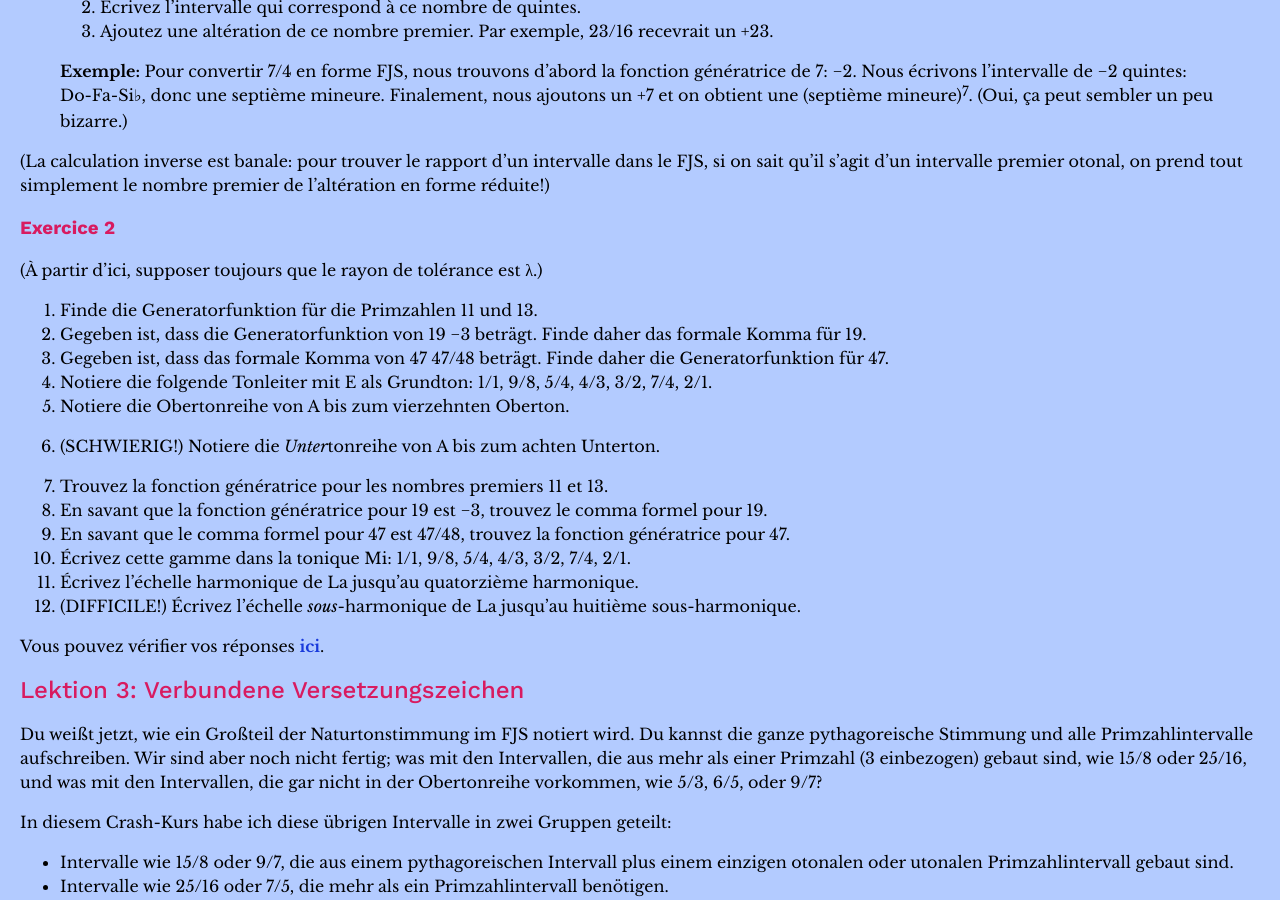
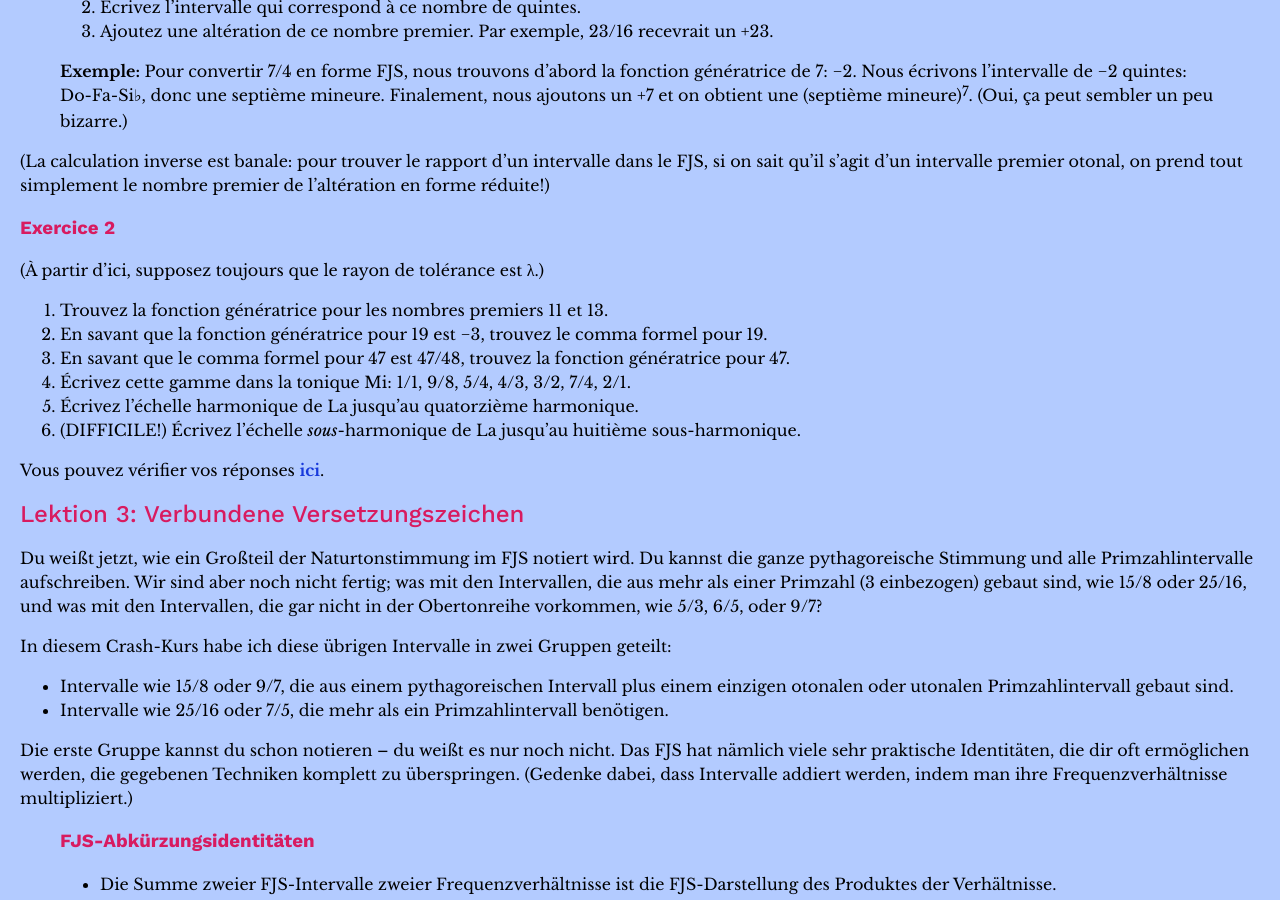
Before and after one commit to misotanni/misotanni.github.io, a Jekyll site: the page built from fjs/fr/crash.md, in a window 1280 px wide and 900 px high, scrolled down 7936 px. Built offline with Jekyll 4.4.1, drawn with Linux system fonts in a browser that asks for light colours; our own code applies the rules of GitHub Pages for plain Markdown files; formulas are drawn with MathJax 3.

Commit message:
removing german again

```diff
--- a/fjs/fr/crash.md
+++ b/fjs/fr/crash.md
@@ -247,14 +247,7 @@ D'accord. C'est tout que vous devez savoir pour pouvoir écrire les intervalles
 
 ### Exercice 2
 
-(À partir d'ici, supposer toujours que le rayon de tolérance est λ.)
-
-1. Finde die Generatorfunktion für die Primzahlen 11 und 13.
-2. Gegeben ist, dass die Generatorfunktion von 19 −3 beträgt. Finde daher das formale Komma für 19.
-3. Gegeben ist, dass das formale Komma von 47 47/48 beträgt. Finde daher die Generatorfunktion für 47.
-4. Notiere die folgende Tonleiter mit E als Grundton: 1/1, 9/8, 5/4, 4/3, 3/2, 7/4, 2/1.
-5. Notiere die Obertonreihe von A bis zum vierzehnten Oberton.
-6. (SCHWIERIG!) Notiere die *Unter*tonreihe von A bis zum achten Unterton.
+(À partir d'ici, supposez toujours que le rayon de tolérance est λ.)
 
 1. Trouvez la fonction génératrice pour les nombres premiers 11 et 13.
 2. En savant que la fonction génératrice pour 19 est −3, trouvez le comma formel pour 19.
```
